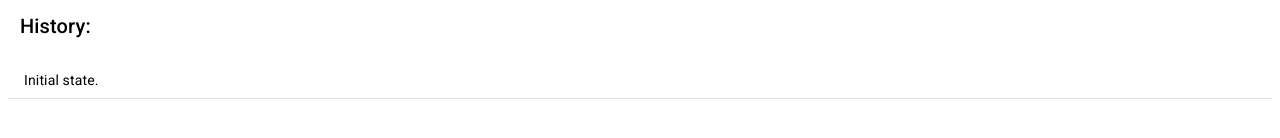
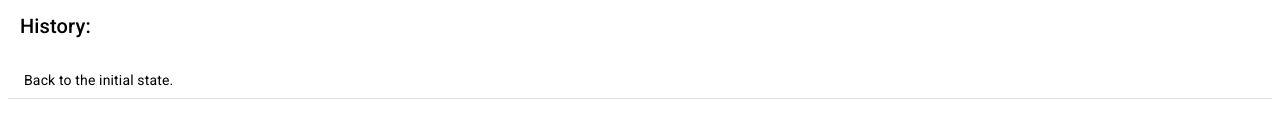
Before and after one commit to keiichiw/react-tutorial-ts, a React (Create React App) app: page / in a window 1280 px wide. Shown: the part 488-626 px from the top of the page. Built offline with nearby package versions, Linux system fonts and the light colour scheme.

Commit message:
Small changes

```diff
--- a/public/index.html
+++ b/public/index.html
@@ -5,10 +5,7 @@
     <link rel="icon" href="%PUBLIC_URL%/favicon.ico" />
     <meta name="viewport" content="width=device-width, initial-scale=1" />
     <meta name="theme-color" content="#000000" />
-    <meta
-      name="description"
-      content="Web site created using create-react-app"
-    />
+    <meta name="description" content="Tic-Tac-Toe" />
     <link rel="apple-touch-icon" href="%PUBLIC_URL%/logo192.png" />
     <!--
       manifest.json provides metadata used when your web app is installed on a
@@ -32,7 +29,7 @@
       work correctly both with client-side routing and a non-root public URL.
       Learn how to configure a non-root public URL by running `npm run build`.
     -->
-    <title>React App</title>
+    <title>Tic-Tac-Toe</title>
   </head>
   <body>
     <noscript>You need to enable JavaScript to run this app.</noscript>
--- a/src/game.tsx
+++ b/src/game.tsx
@@ -109,7 +109,7 @@ const Game = withStyles(styles)(
           const col = (step.pos % 3) + 1;
           desc = `Move #${move}: (${row}, ${col})`;
         } else {
-          desc = "Initial state.";
+          desc = "Back to the initial state.";
         }
         return (
           <ListItem key={move} button dense divider>
```
